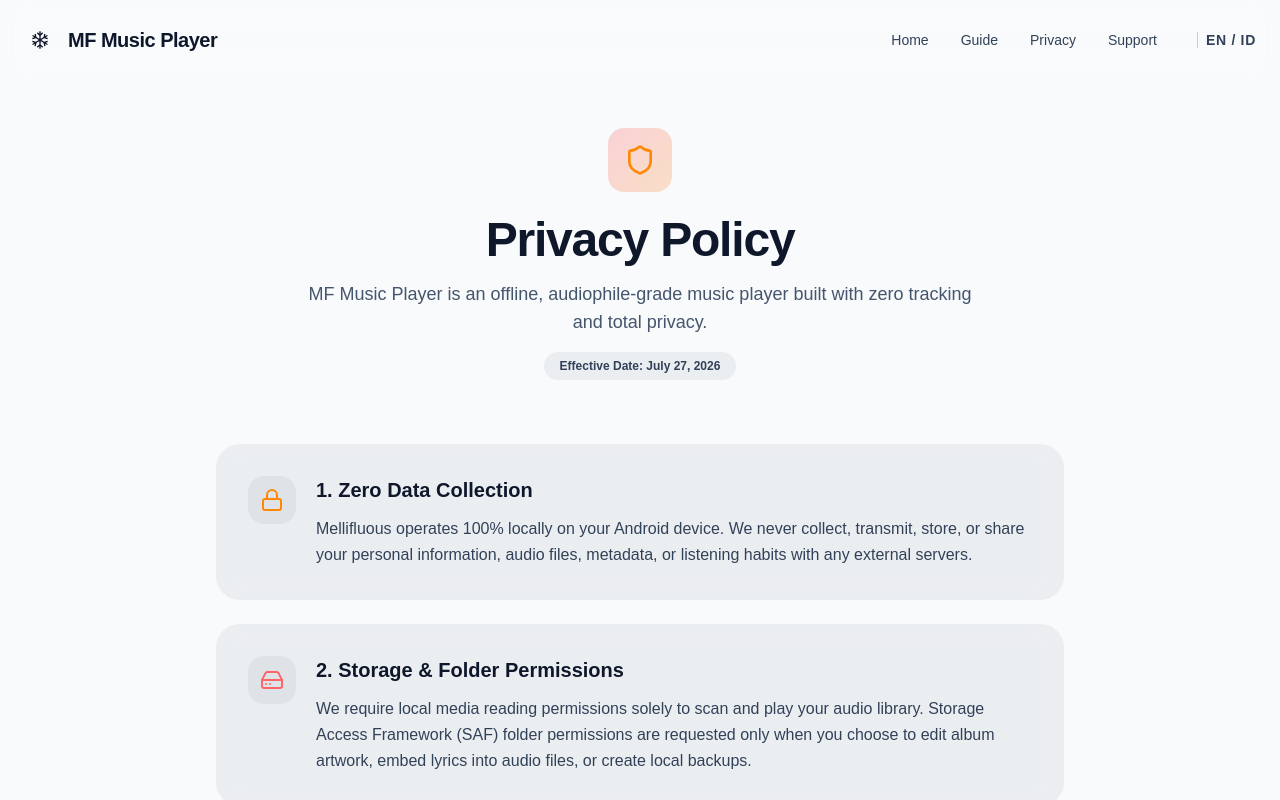
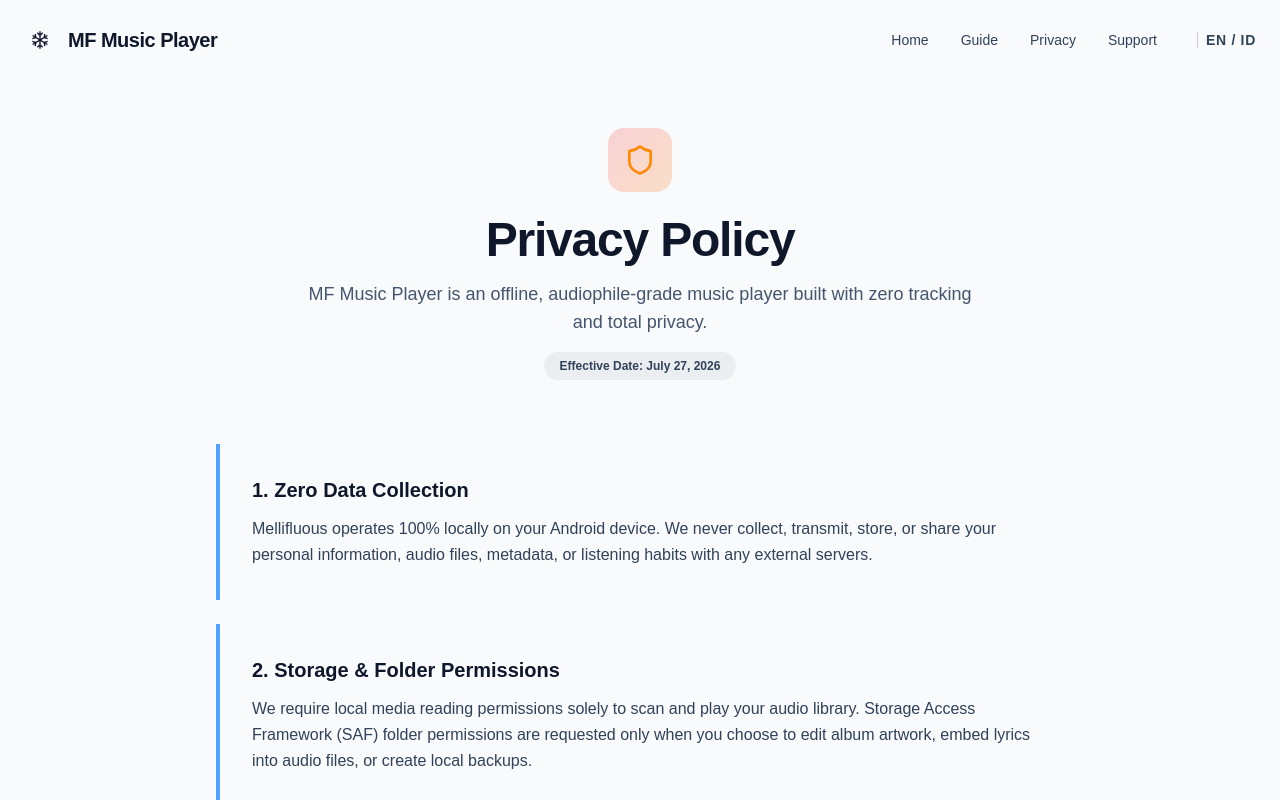
Before and after one commit to Lasteinsa/mf-web, a React (Vite) app: page /privacy in a window 1280 px wide. Shown: the top 800 px of the page. Built offline with nearby package versions, Linux system fonts and the light colour scheme; a web font is replaced by a local one.

Commit message:
some changes

```diff
--- a/src/pages/guide/customization/index.tsx
+++ b/src/pages/guide/customization/index.tsx
@@ -34,7 +34,7 @@ export default function Customization() {
         {[1, 2, 3, 4, 5, 6, 7].map((i) => (
           <li key={i}>
             <strong>{t(`guide.s2.l${i}_title`)}</strong>
-            {""}
+            {" "}
             {t(`guide.s2.l${i}_desc`)}
           </li>
         ))}
--- a/src/pages/guide/guide-index/index.tsx
+++ b/src/pages/guide/guide-index/index.tsx
@@ -110,7 +110,7 @@ export default function GuideIndex() {
             >
               <div>
                 <div
-                  className={`mb-6 inline-flex h-16 w-16 items-center justify-center rounded-2xl bg-linear-to-br ${section.color} text-slate-900`}
+                  className={`mb-6 inline-flex h-16 w-16 items-center justify-center rounded-2xl bg-linear-to-br ${section.color} text-white`}
                 >
                   {section.icon}
                 </div>
--- a/src/pages/privacy/index.tsx
+++ b/src/pages/privacy/index.tsx
@@ -60,12 +60,9 @@ const Privacy = () => {
             whileInView={{ opacity: 1, y: 0 }}
             viewport={{ once: true }}
             transition={{ duration: 0.5, delay: index * 0.1 }}
-            className="rounded-3xl bg-slate-900/5 p-8 backdrop-blur-md transition-all"
+            className="p-8 backdrop-blur-md transition-all border-l-4 border-solid border-blue-400"
           >
             <div className="flex items-start gap-5">
-              <div className="flex-shrink-0 rounded-2xl bg-slate-900/5 p-3">
-                {sec.icon}
-              </div>
               <div>
                 <h2 className="mb-3 text-xl font-bold text-slate-900">
                   {sec.title}
```
